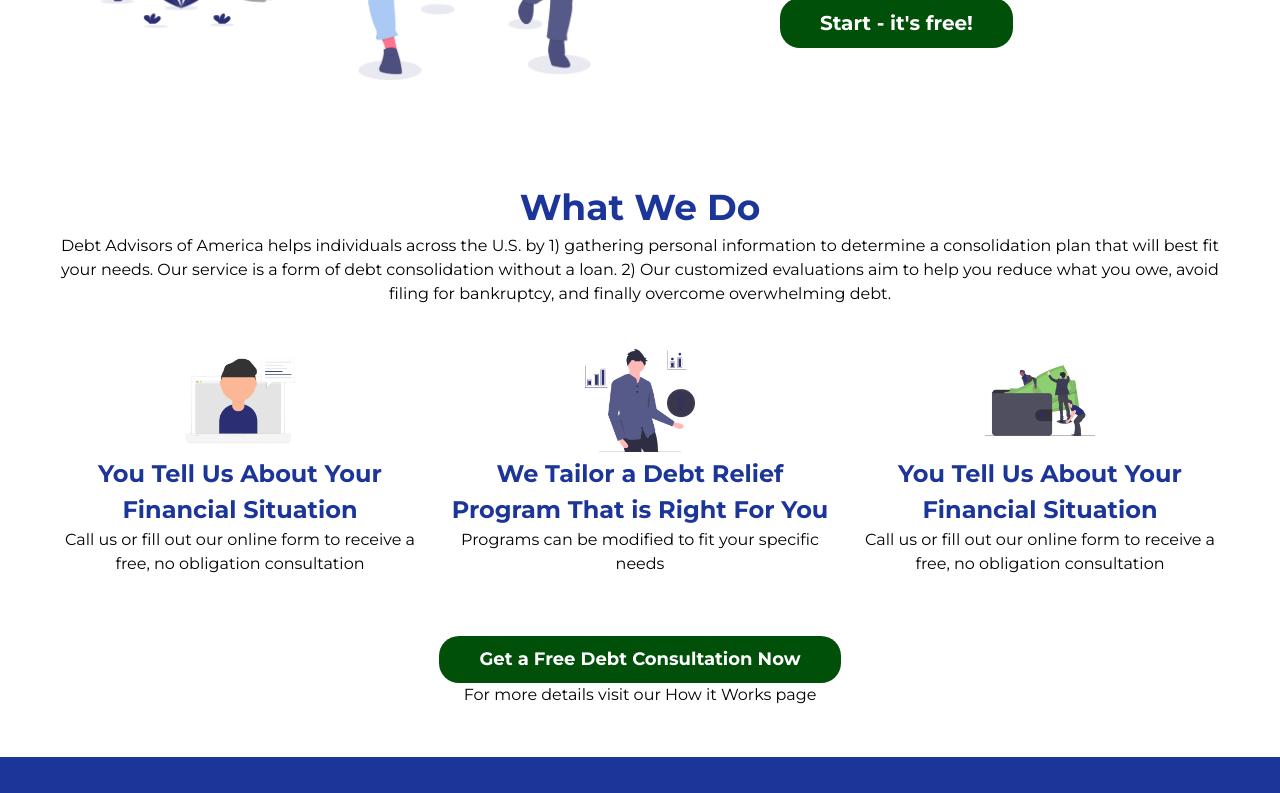
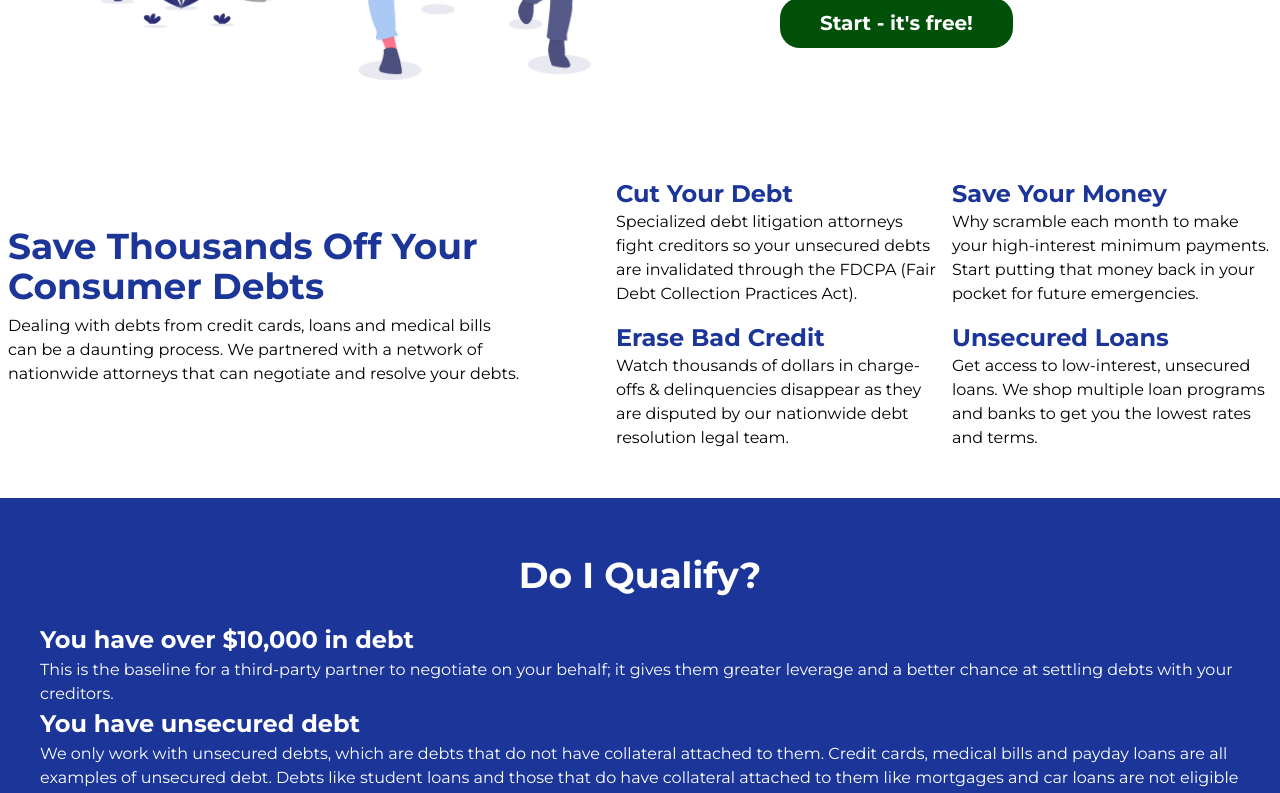
Before and after one commit to cotua-dev/new-vision-debt, a Next.js app: page / in a window 1280 px wide. Shown: the part 540-1333 px from the top of the page. Built offline with nearby package versions, Linux system fonts and the light colour scheme.

Commit message:
refactor(WhatWeDo): replace content

```diff
--- a/components/home/WhatWeDo/index.tsx
+++ b/components/home/WhatWeDo/index.tsx
@@ -1,67 +1,50 @@
-import Link from 'next/link';
-import { Action } from './WhatWeDo.interfaces';
-import styles from './WhatWeDo.module.scss';
-import whatWeDoImageOne from '../../../public/images/what-we-do-1.png';
-import whatWeDoImageTwo from '../../../public/images/what-we-do-2.png';
-import whatWeDoImageThree from '../../../public/images/what-we-do-3.png';
-
 export function WhatWeDo(): JSX.Element {
-    const actions: Action[] = [
-        {
-            key: 1,
-            image: whatWeDoImageOne.src,
-            imageAlt: 'You Tell Us About Your Financial Situation Logo',
-            title: 'You Tell Us About Your Financial Situation',
-            description: 'Call us or fill out our online form to receive a free, no obligation consultation',
-        },
-        {
-            key: 2,
-            image: whatWeDoImageTwo.src,
-            imageAlt: 'We Tailor a Debt Relief Program That is Right For You Logo',
-            title: 'We Tailor a Debt Relief Program That is Right For You',
-            description: 'Programs can be modified to fit your specific needs',
-        },
-        {
-            key: 3,
-            image: whatWeDoImageThree.src,
-            imageAlt: 'You Tell Us About Your Financial Situation Logo',
-            title: 'You Tell Us About Your Financial Situation',
-            description: 'Call us or fill out our online form to receive a free, no obligation consultation',
-        },
-    ];
-
     return (
-        <section className={styles['what-we-do']}>
-            <h2 className={styles['what-we-do-title']}>{`What We Do`}</h2>
-            <p className={styles['what-we-do-content']}>
-                {`Debt Advisors of America helps individuals across the U.S. by 1) gathering personal information to determine a consolidation plan that will best fit your needs. Our service is a form of debt consolidation without a loan. 2) Our customized evaluations aim to help you reduce what you owe, avoid filing for bankruptcy, and finally overcome overwhelming debt.`}
-            </p>
-            <div className={styles['actions-wrapper']}>
-                {actions.map((action: Action) => (
-                    <div className={styles['action']} key={action.key}>
-                        <picture>
-                            <source srcSet={action.image}/>
-                            <img
-                                className={styles['action-image']}
-                                src={action.image}
-                                alt={action.imageAlt}
-                                loading="lazy"
-                            />
-                        </picture>
-                        <strong className={styles['action-title']}>{action.title}</strong>
-                        <p className={styles['action-description']}>{action.description}</p>
+        <section className="py-12 px-2 flex">
+            <div className="max-w-7xl mx-auto flex flex-col xl:flex-row items-center">
+                <div className="max-w-prose text-center mb-4 xl:text-left xl:max-w-lg">
+                    <h2 className="text-4xl text-daa-purple font-black mb-2">
+                        {`Save Thousands Off Your Consumer Debts`}
+                    </h2>
+                    <p className="font-light">
+                        {`Dealing with debts from credit cards, loans and medical bills can be a daunting process. We partnered with a network of nationwide attorneys that can negotiate and resolve your debts.`}
+                    </p>
+                </div>
+                <div className="flex flex-col xl:flex-row xl:flex-wrap justify-center xl:justify-end gap-4">
+                    <div className="max-w-prose text-center xl:text-left xl:max-w-xs">
+                        <strong className="text-2xl text-daa-purple font-black mb-2">
+                            {`Cut Your Debt`}
+                        </strong>
+                        <p className="font-light">
+                            {`Specialized debt litigation attorneys fight creditors so your unsecured debts are invalidated through the FDCPA (Fair Debt Collection Practices Act).`}
+                        </p>
                     </div>
-                ))}
+                    <div className="max-w-prose text-center xl:text-left xl:max-w-xs">
+                        <strong className="text-2xl text-daa-purple font-black mb-2">
+                            {`Save Your Money`}
+                        </strong>
+                        <p className="font-light">
+                            {`Why scramble each month to make your high-interest minimum payments. Start putting that money back in your pocket for future emergencies.`}
+                        </p>
+                    </div>
+                    <div className="max-w-prose text-center xl:text-left xl:max-w-xs">
+                        <strong className="text-2xl text-daa-purple font-black mb-2">
+                            {`Erase Bad Credit`}
+                        </strong>
+                        <p className="font-light">
+                            {`Watch thousands of dollars in charge-offs & delinquencies disappear as they are disputed by our nationwide debt resolution legal team.`}
+                        </p>
+                    </div>
+                    <div className="max-w-prose text-center xl:text-left xl:max-w-xs">
+                        <strong className="text-2xl text-daa-purple font-black mb-2">
+                            {`Unsecured Loans`}
+                        </strong>
+                        <p className="font-light">
+                            {`Get access to low-interest, unsecured loans. We shop multiple loan programs and banks to get you the lowest rates and terms.`}
+                        </p>
+                    </div>
+                </div>
             </div>
-            <Link href="/stepper">
-                <a className={styles['free-debt-consultation']}>{`Get a Free Debt Consultation Now`}</a>
-            </Link>
-            <p className={styles['details']}>
-                {`For more details `}
-                <Link href="/">
-                    <a className={styles['how-it-works']}>{`visit our How it Works page`}</a>
-                </Link>
-            </p>
         </section>
     );
 }
```
Also changed, not shown: 1 other file (tests, documents, lock files or other folders).
